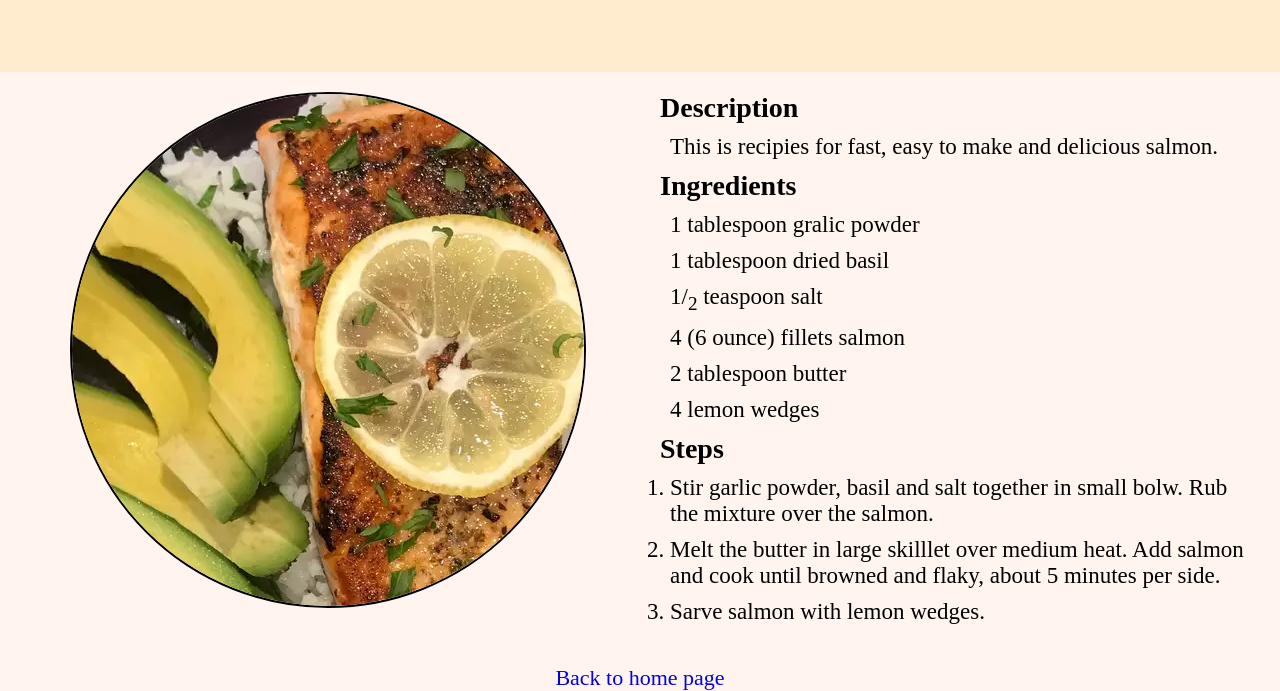
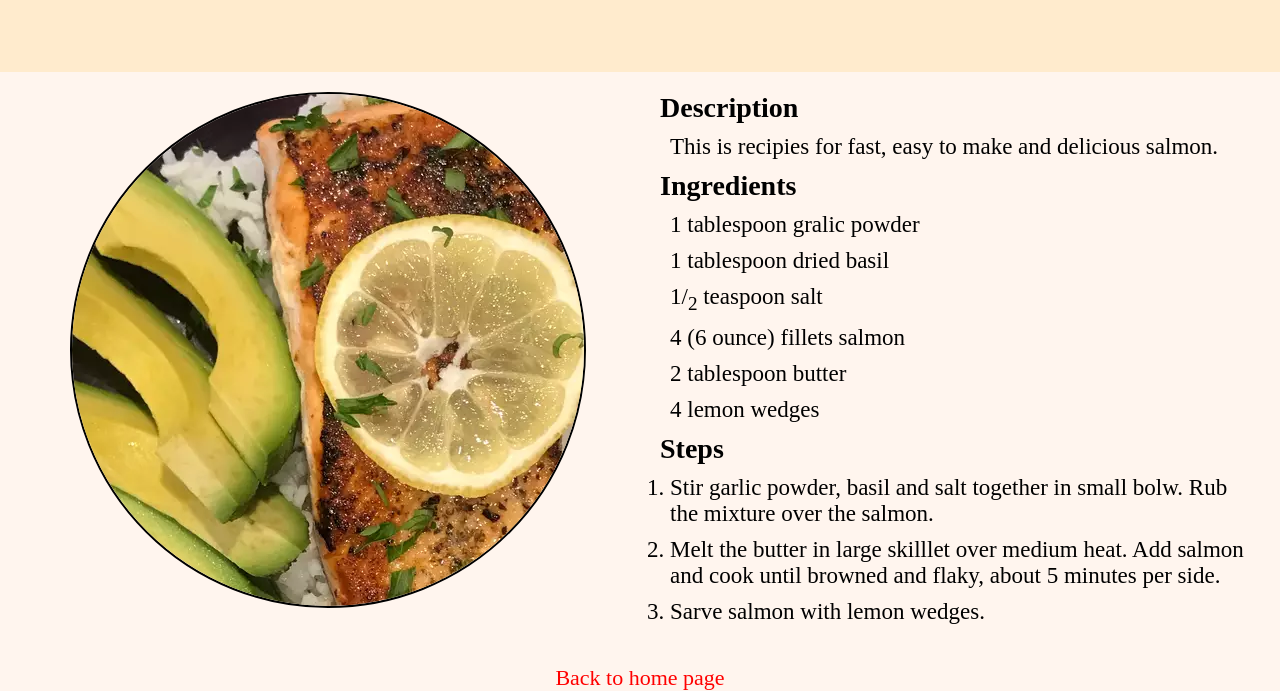
Before and after one commit to Rz0n/Second-web-site, a plain HTML site: page recipesProject/recipes/easySalmon.html in a window 1280 px wide. In both pictures the pointer is over the link "Back to home page". Shown: the part 128-819 px from the top of the page. Drawn offline with Linux system fonts and the light colour scheme.

Commit message:
new changes

```diff
--- a/recipesProject/recipes/easySalmon.css
+++ b/recipesProject/recipes/easySalmon.css
@@ -64,4 +64,9 @@ ul > li {
     font-size: 22px;
     margin-top: 10px;
     text-decoration: none;
+    color: black;
 }
+
+a:hover {
+    color: red;
+}
```
